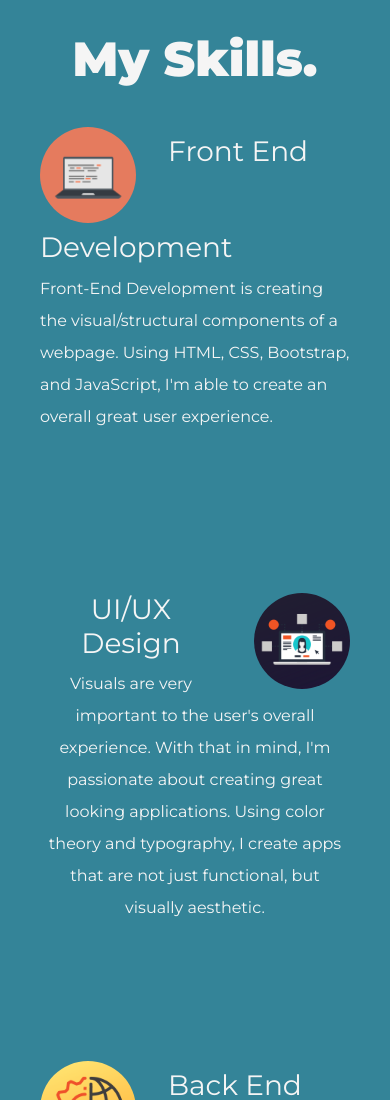
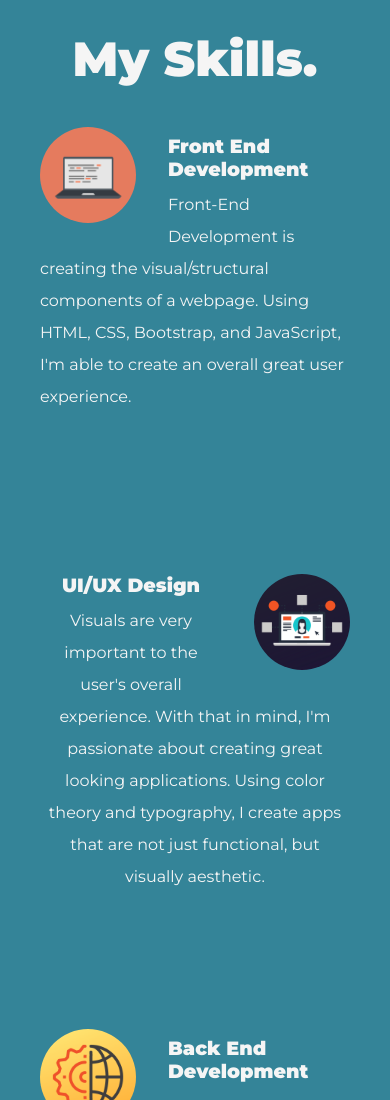
Before and after one commit to erickorth7/Portfolio, a plain HTML site: page index.html in a window 390 px wide. Shown: the part 1520-2620 px from the top of the page. Drawn offline with nearby package versions, Linux system fonts and the light colour scheme.

Commit message:
Updated CSS and Media Queries

```diff
--- a/css/styles.css
+++ b/css/styles.css
@@ -172,6 +172,10 @@ line-height: 2;
   text-align: center;
   margin-top: 2rem;
   margin-bottom: 4rem;
+}
+
+.skillHeader {
+  font-weight: bold;
 }
 
 #computerImage {
@@ -391,8 +395,12 @@ line-height: 2;
   }
 
   .appHeading {
-    font-size: 1.1rem;
+    font-size: 0.9rem;
     padding: 15%;
+  }
+
+  .appDescription {
+    font-size: 0.8rem;
   }
 
 }
@@ -407,6 +415,10 @@ line-height: 2;
   .skillImages {
     float: none;
     width: 6rem;
+  }
+
+  .skillHeader {
+    font-size: 1.2rem;
   }
 
   #frontEndSkill {
--- a/index.html
+++ b/index.html
@@ -110,7 +110,7 @@
         <div class="skillContainerBox col-lg-12">
           <img id="computerImage" class="skillImages" src="images/computer.png">
           <div id="frontEndSkill">
-            <h3>Front End Development</h3>
+            <h3 class = "skillHeader">Front End Development</h3>
             <p>Front-End Development is creating the visual/structural components of a webpage. Using HTML, CSS, Bootstrap, and JavaScript, I'm able to create an overall great user experience.</p>
           </div>
         </div>
@@ -121,7 +121,7 @@
         <div class="skillContainerBox col-lg-12">
           <img id="designImage" class="skillImages" src="images/design.png">
           <div id="designSkill">
-            <h3>UI/UX Design</h3>
+            <h3 class = "skillHeader">UI/UX Design</h3>
             <p>Visuals are very important to the user's overall experience. With that in mind, I'm passionate about creating great looking applications. Using color theory and typography, I create apps that are not just functional, but visually
               aesthetic.</p>
           </div>
@@ -129,7 +129,7 @@
         <div class="skillContainerBox col-lg-12">
           <img id="backendImage" class="skillImages" src="images/backendimage.png">
           <div id="backEndSkill">
-            <h3>Back End Development</h3>
+            <h3 class = "skillHeader">Back End Development</h3>
             <p>Backend development handles the 'behind-the-scenes' functionality of web applications. Using Node JS, I'm able to manage the webpage through a server and work with databases.</p>
           </div>
 
```
